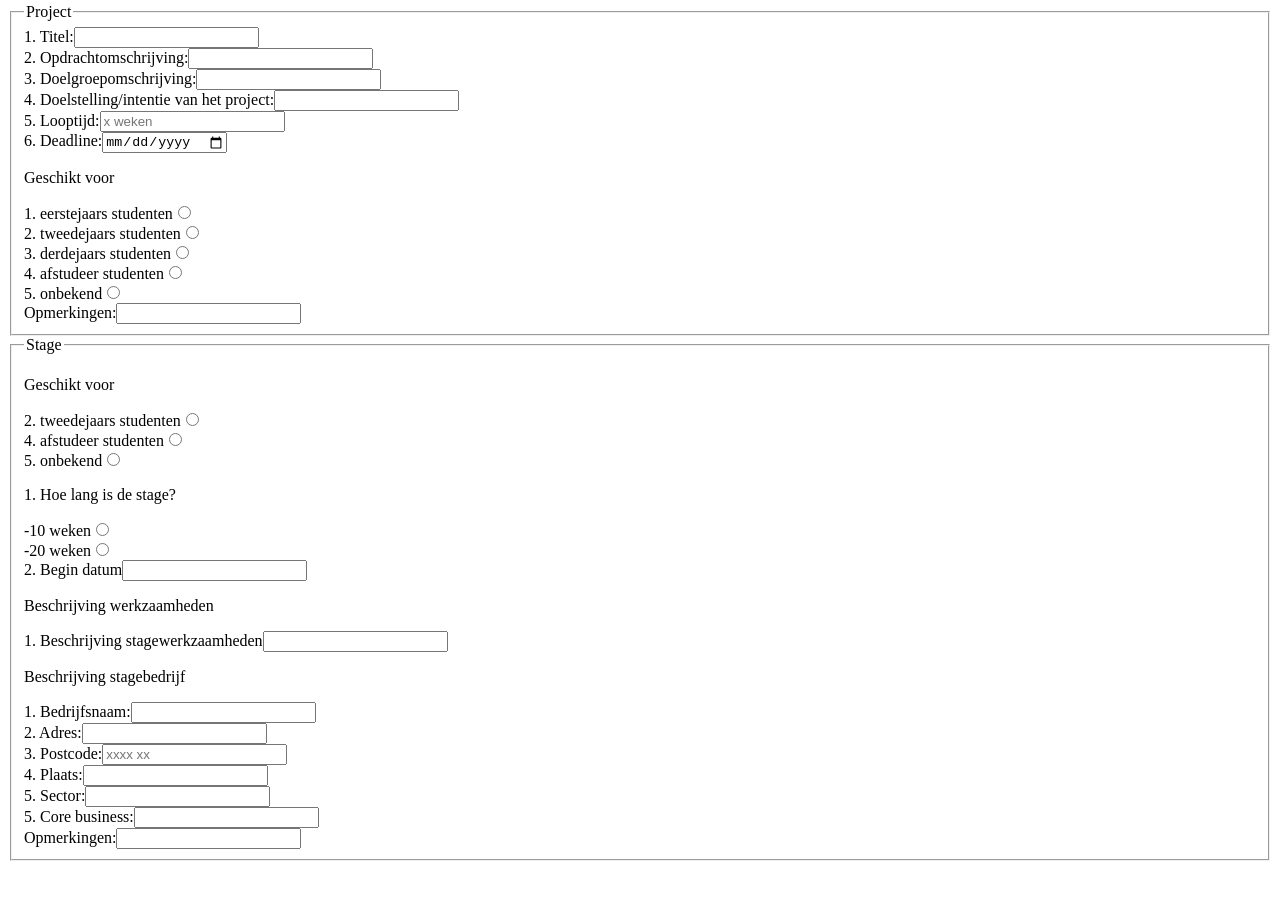
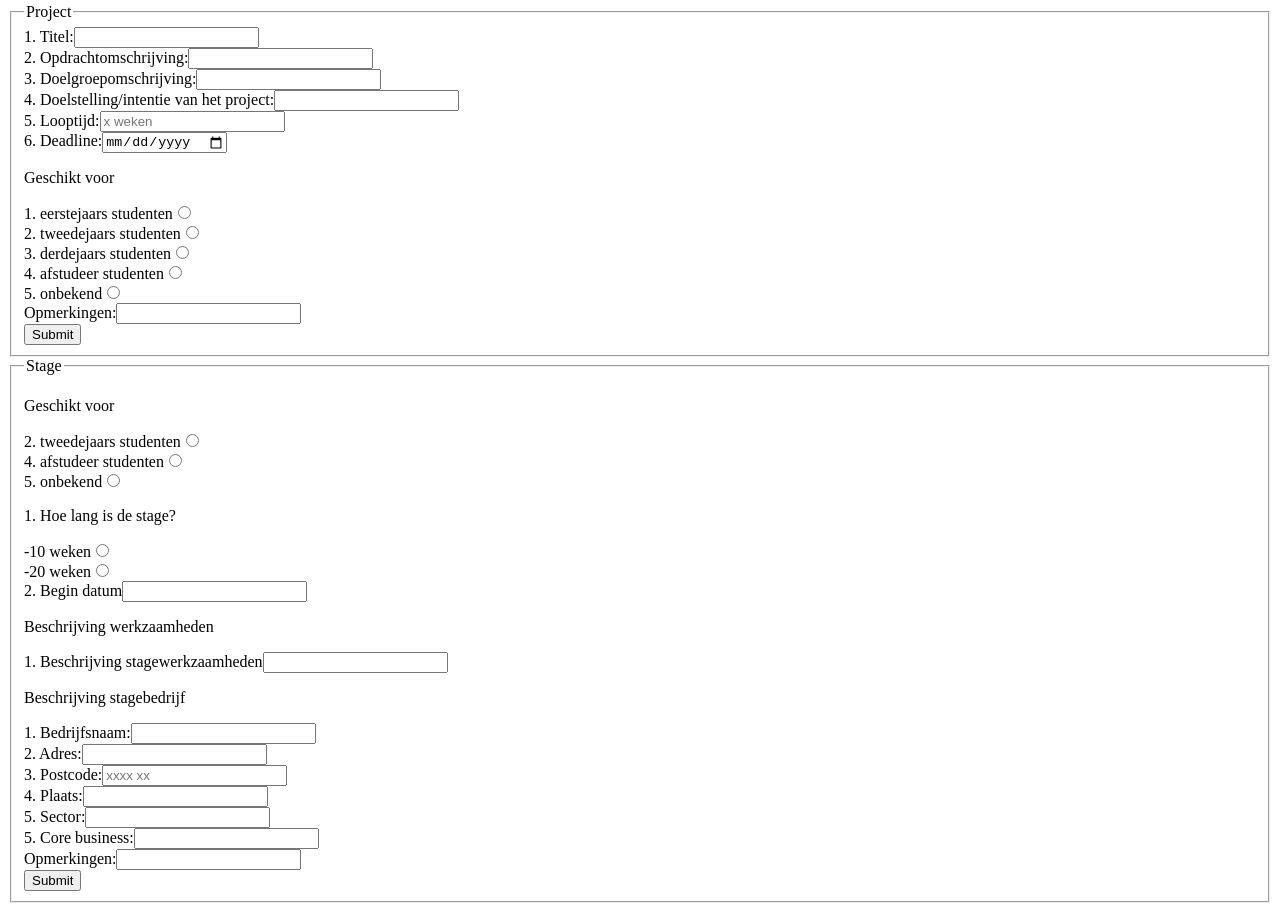
Before and after one commit to Dreem007/FED, a plain HTML site: page deeltoets1/toets1-aanmelden.html in a window 1280 px wide. Shown: the part 508-1419 px from the top of the page. Before the commit the page ends 1377 px from the top, so only its background shows below. Drawn offline with Linux system fonts and the light colour scheme.

Commit message:
"submit" buttons toegevoegd

```diff
--- a/deeltoets1/toets1-aanmelden.html
+++ b/deeltoets1/toets1-aanmelden.html
@@ -83,6 +83,7 @@
 							<label for="exam">4. afstudeer studenten</label><input type="radio" id="exam"><br />
 							<label for="unknown">5. onbekend</label><input type="radio" id="unknown"><br />
 						<label for="commentsproject">Opmerkingen:</label><input type="text" id="commentsproject"><br />
+						<input type="submit" value="Submit">
 					</fieldset>
 				</form>
 			</section>
@@ -109,6 +110,7 @@
 							<label for="sector">5. Sector:</label><input type="text" id="sector"><br />
 							<label for="core">5. Core business:</label><input type="text" id="core"><br />
 							<label for="commentsinternship">Opmerkingen:</label><input type="text" id="commentsinternship"><br />
+							<input type="submit" value="Submit">
 					</fieldset>
 				</form>
 			</section>
```
